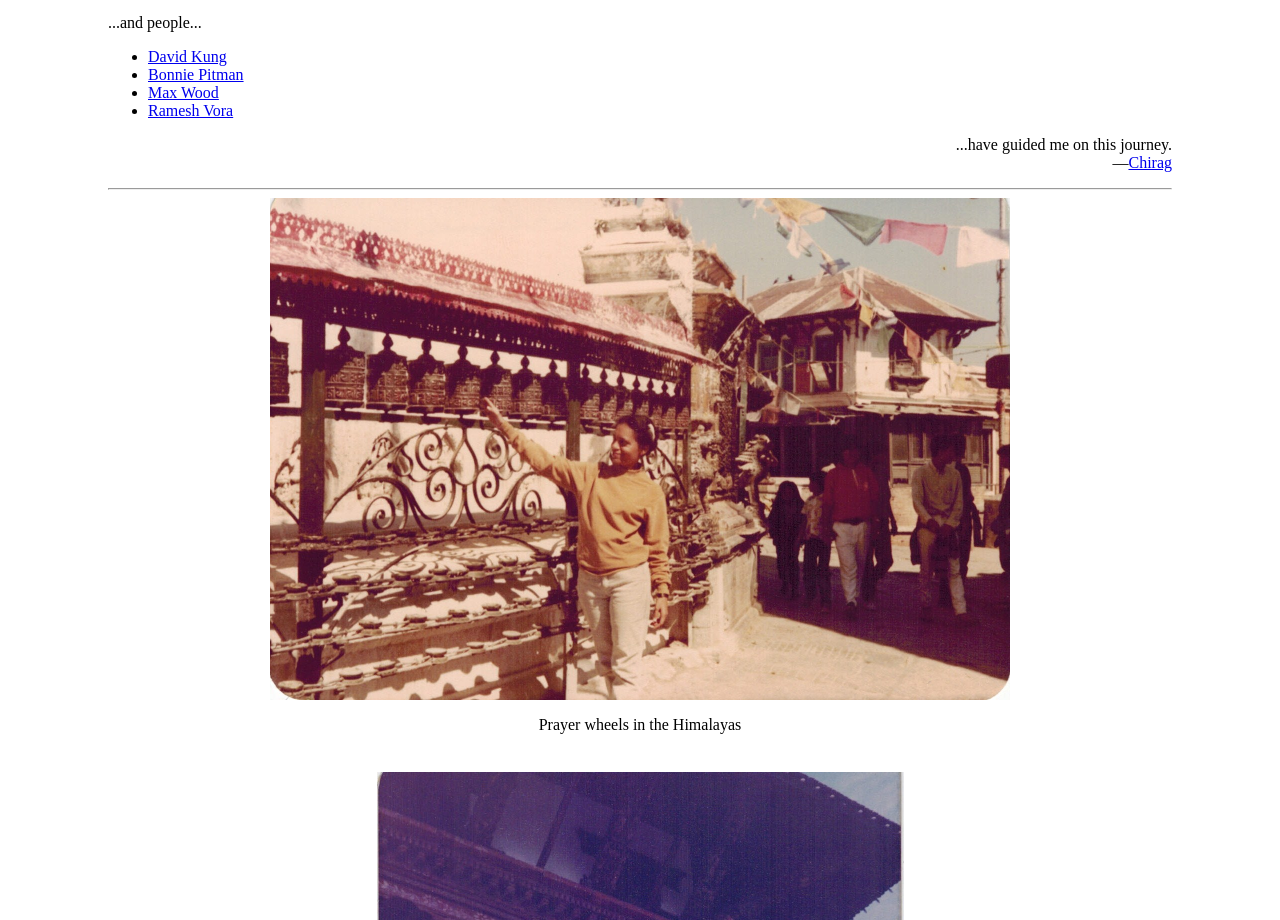
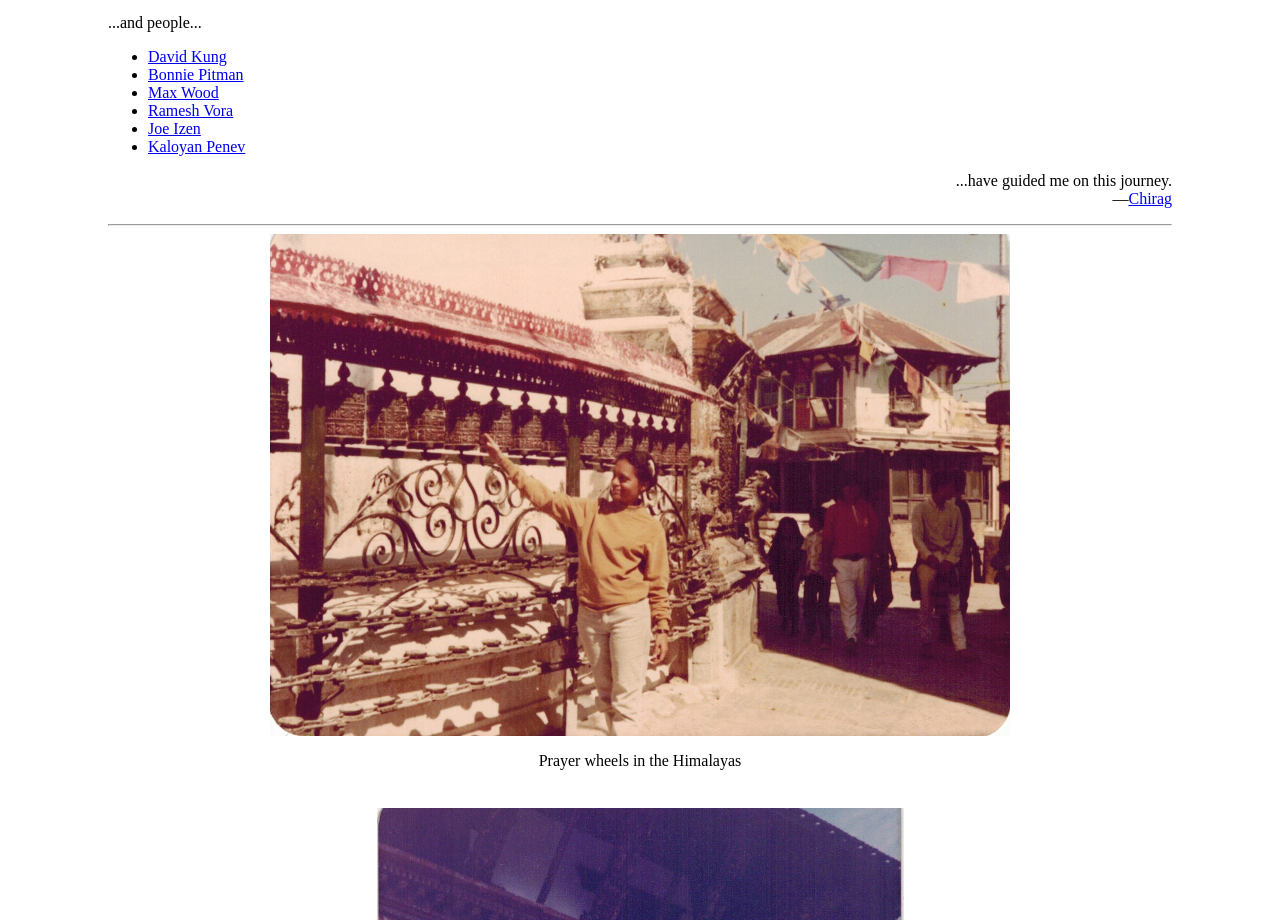
Before and after one commit to chiragokani/chimes, a plain HTML site: page about.html in a window 1280 px wide. Shown: the part 919-1839 px from the top of the page. Drawn offline with Linux system fonts and the light colour scheme.

Commit message:
Update about.html

```diff
--- a/about.html
+++ b/about.html
@@ -88,6 +88,8 @@ div {
     <li><a href="https://profiles.utdallas.edu/bpitman" target="_blank" rel="noopener noreferrer">Bonnie Pitman</a></li>
     <li><a href="https://www.smtexas.org/news-detail?pk=983412" target="_blank" rel="noopener noreferrer">Max Wood</a></li>
     <li><a href="https://hindifilmsongragas.blogspot.com/" target="_blank" rel="noopener noreferrer">Ramesh Vora</a></li>
+    <li><a href="https://personal.utdallas.edu/~joe/" target="_blank" rel="noopener noreferrer">Joe Izen</a></li>
+    <li><a href="https://utdallas.edu/physics/kaloyan-penev/" target="_blank" rel="noopener noreferrer">Kaloyan Penev</a></li>
 </ul>
 
 <p align="right">...have guided me on this journey. <br> &mdash;<a href="https://cag170030.github.io/chirag/" target="_blank" rel="noopener noreferrer">Chirag</a></p>
```
